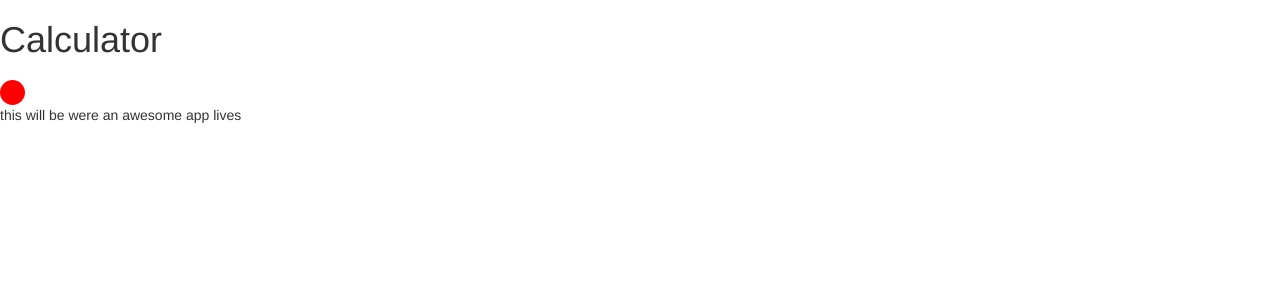
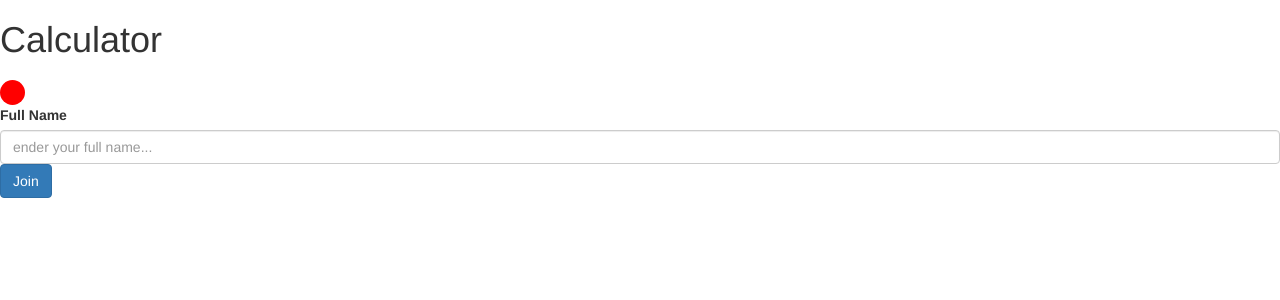
Before and after one commit to Zipcoder/CR-LectureDemo-React-ZipSearch, a React app: page / in a window 1280 px wide. Shown: the top 300 px of the page. Built offline with nearby package versions, Linux system fonts and the light colour scheme.

Commit message:
add node server

```diff
--- a/src/components/App.js
+++ b/src/components/App.js
@@ -1,5 +1,6 @@
 import Display from './Display';
 import Header from './Header';
+import Join from './Join';
 import React from 'react';
 
 class App extends React.Component {
@@ -15,7 +16,7 @@ class App extends React.Component {
       <div>
         <Header {...this.state}/>
         <Display if={!this.state.member.name}>
-          <p>this will be were an awesome app lives</p>
+          <Join emit={this.props.emit}/>
         </Display>
       </div>
     )
```
Also changed, not shown: app-server.js (added, +10 -0 lines), package.json (+6 -2 lines).
